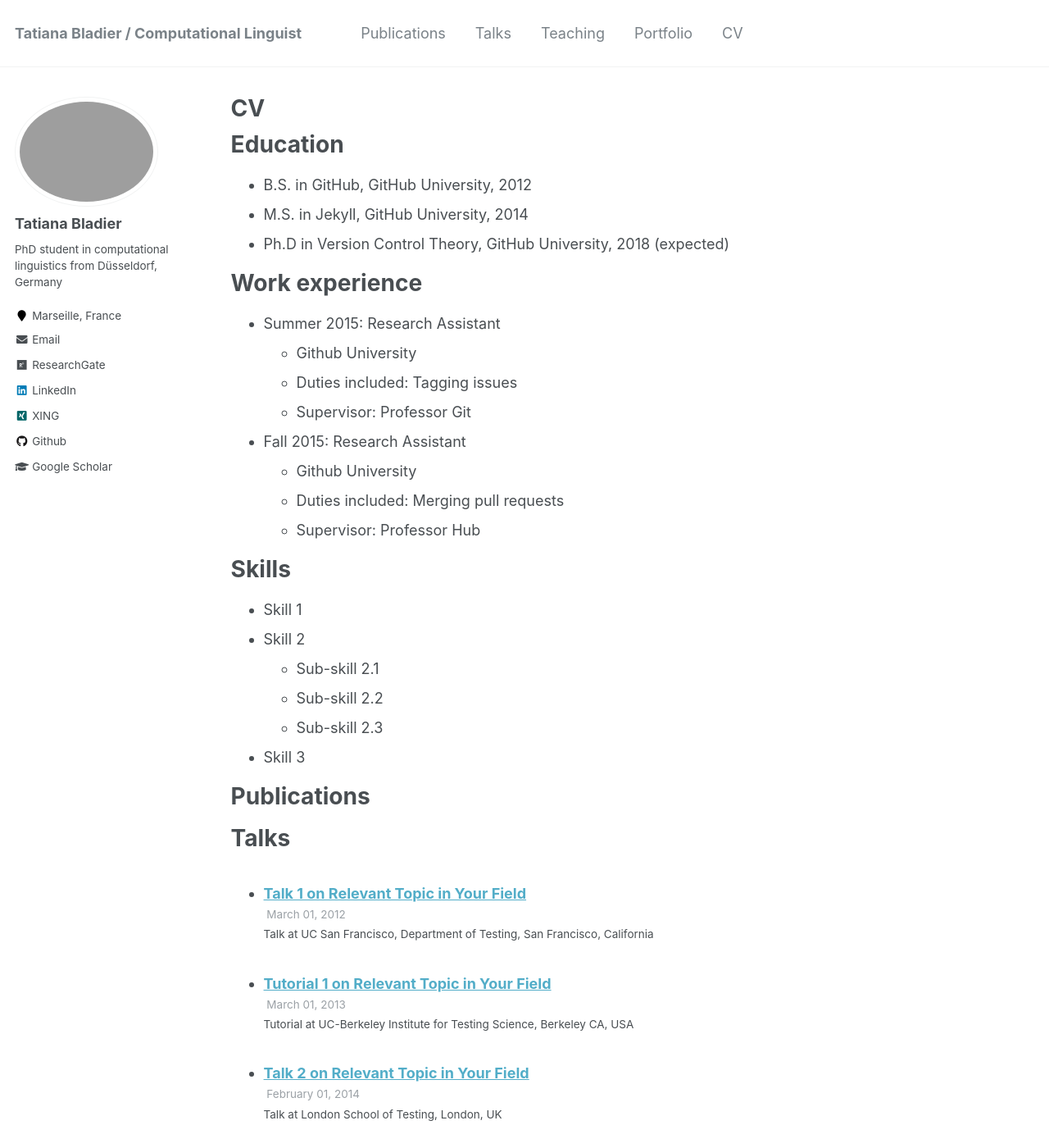
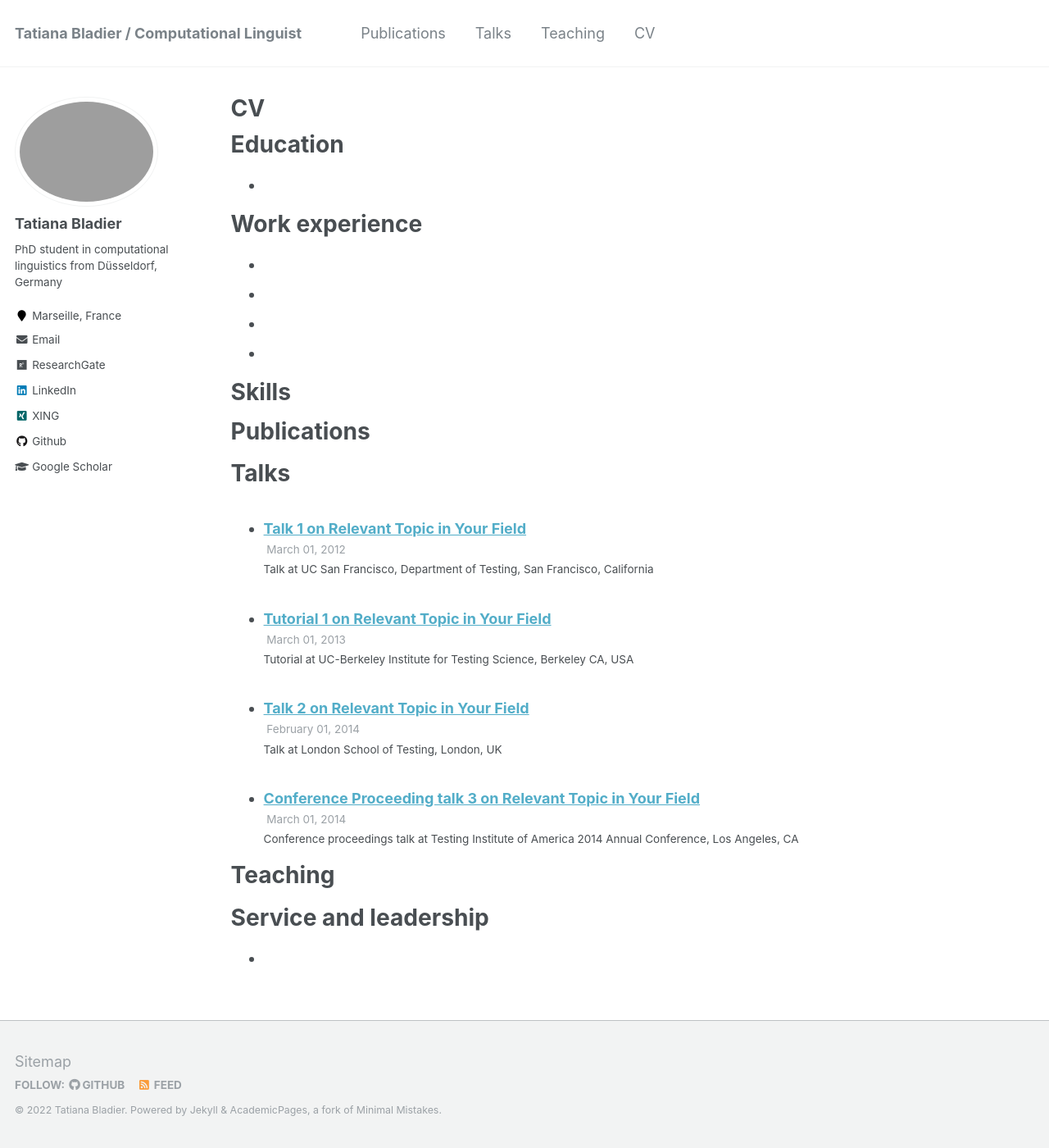
Before and after one commit to TatianaBladier/TatianaBladier.github.io, a Jekyll site: the page built from _pages/cv.md, in a window 1280 px wide and 1400 px high. Shown: the whole window at 82% size. Built offline with Jekyll 4.4.1, drawn with Linux system fonts in a browser that asks for light colours; some of the changed text lies outside the part shown.

Commit message:
change navigation

```diff
--- a/_data/navigation.yml
+++ b/_data/navigation.yml
@@ -9,8 +9,8 @@ main:
   - title: "Teaching"
     url: /teaching/
 
-  - title: "Portfolio"
-    url: /portfolio/
+  #- title: "Portfolio"
+  #  url: /portfolio/
 
   - title: "CV"
     url: /cv/
--- a/_pages/cv.md
+++ b/_pages/cv.md
@@ -11,30 +11,19 @@ redirect_from:
 
 Education
 ======
-* B.S. in GitHub, GitHub University, 2012
-* M.S. in Jekyll, GitHub University, 2014
-* Ph.D in Version Control Theory, GitHub University, 2018 (expected)
+*
 
 Work experience
 ======
-* Summer 2015: Research Assistant
-  * Github University
-  * Duties included: Tagging issues
-  * Supervisor: Professor Git
+*
+  *
 
-* Fall 2015: Research Assistant
-  * Github University
-  * Duties included: Merging pull requests
-  * Supervisor: Professor Hub
+*
+  *
 
 Skills
 ======
-* Skill 1
-* Skill 2
-  * Sub-skill 2.1
-  * Sub-skill 2.2
-  * Sub-skill 2.3
-* Skill 3
+
 
 Publications
 ======
@@ -56,4 +45,4 @@ Teaching
 
 Service and leadership
 ======
-* Currently signed in to 43 different slack teams
+*
```
